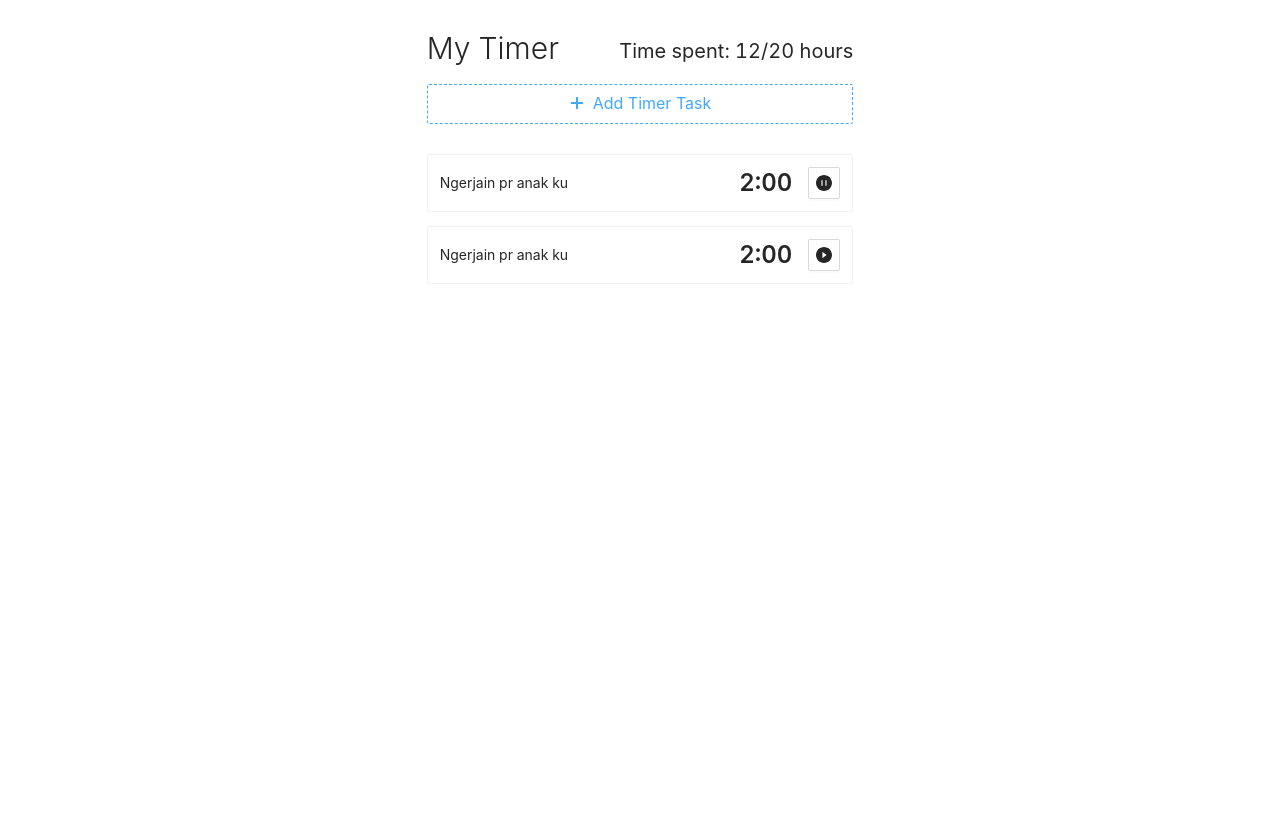
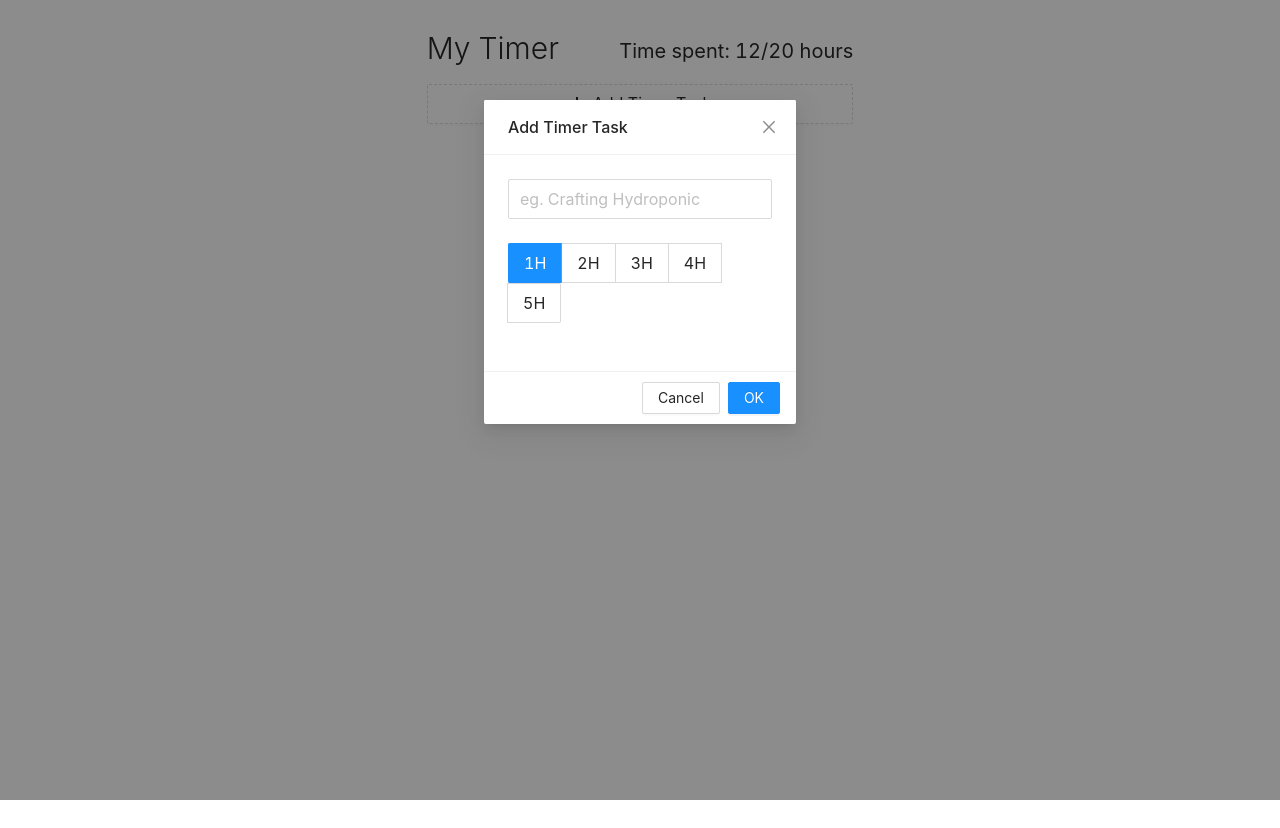
Before and after one commit to putrasurya/kaizen, a React (Create React App) app: page / in a window 1280 px wide. Both pictures are taken after a click on the button "Add Timer Task". Built offline with nearby package versions, Linux system fonts and the light colour scheme.

Commit message:
make timer works

```diff
--- a/src/App.js
+++ b/src/App.js
@@ -1,40 +1,31 @@
-import { Col, Row, Typography, Button, Card, Space } from 'antd';
-import { PauseCircleFilled, PlayCircleFilled, PlusOutlined } from '@ant-design/icons'
+import { Col, Row, Typography } from "antd";
+import useTask from "./hooks/useTask";
+import AddTask from "./components/AddTask";
+import TaskList from "./components/TaskList";
 
-const { Text, Title } = Typography;
+const { Title } = Typography;
 
 function App() {
+  const task = useTask();
+
   return (
     <>
       <Row className="margin-top-2">
         <Col offset={8} span={8}>
-          <Row justify='space-between' align='middle'>
-            <Col><Title level={2} style={{fontWeight: 300}}>My Timer</Title></Col>
-            <Col><Title level={4} style={{fontWeight: 400}}>Time spent: 12/20 hours</Title></Col>
+          <Row justify="space-between" align="middle">
+            <Col>
+              <Title level={2} style={{ fontWeight: 300 }}>
+                My Timer
+              </Title>
+            </Col>
+            <Col>
+              <Title level={4} style={{ fontWeight: 400 }}>
+                Time spent: 12/20 hours
+              </Title>
+            </Col>
           </Row>
-          <Button size="large" block={true} type='dashed' className='margin-bottom-1' icon={<PlusOutlined />}>Add Timer Task</Button>
-          <Card className='margin-top-1' size='small'>
-            <Row justify='space-between' align='middle'>
-              <Col>Ngerjain pr anak ku</Col>
-              <Col>
-                <Space align='center' size='middle'>
-                  <Title level={3} className='no-margin-important'>2:00</Title>
-                  <Button icon={<PauseCircleFilled />} />
-                </Space>
-              </Col>
-            </Row>
-          </Card>
-          <Card className='margin-top-1' size='small'>
-            <Row justify='space-between' align='middle'>
-              <Col>Ngerjain pr anak ku</Col>
-              <Col>
-                <Space align='center' size='middle'>
-                  <Title level={3} className='no-margin-important'>2:00</Title>
-                  <Button icon={<PlayCircleFilled />} />
-                </Space>
-              </Col>
-            </Row>
-          </Card>
+          <AddTask taskHook={task} />
+          <TaskList taskHook={task} />
         </Col>
       </Row>
     </>
--- /dev/null
+++ b/src/components/AddTask.js
@@ -0,0 +1,70 @@
+import { Button, Modal, Form, Input, Radio } from "antd";
+import { PlusOutlined } from "@ant-design/icons";
+import { useState } from "react";
+import { useForm } from "antd/lib/form/Form";
+
+const { Item } = Form;
+
+function AddTask({ taskHook }) {
+  const [show, setShow] = useState(false);
+  const [form] = useForm();
+
+  const timeOptions = [
+    { label: "1H", value: 60 },
+    { label: "2H", value: 120 },
+    { label: "3H", value: 180 },
+    { label: "4H", value: 240 },
+    { label: "5H", value: 300 },
+  ];
+
+  const addingTask = (values) => {
+    taskHook.addTask(values.title, values.minutes);
+    setShow(false);
+    form.resetFields();
+  };
+
+  return (
+    <>
+      <Button
+        size="large"
+        block={true}
+        type="dashed"
+        className="margin-bottom-1"
+        icon={<PlusOutlined />}
+        onClick={() => setShow(true)}
+      >
+        Add Timer Task
+      </Button>
+      <Modal
+        visible={show}
+        width={312}
+        title="Add Timer Task"
+        onCancel={() => {
+          setShow(false);
+          form.resetFields();
+        }}
+        onOk={() => form.submit()}
+      >
+        <Form
+          form={form}
+          size="large"
+          onFinish={addingTask}
+          initialValues={{ minutes: 60 }}
+        >
+          <Item name="title" required={true}>
+            <Input placeholder="eg. Crafting Hydroponic" />
+          </Item>
+          <Item name="minutes" required={true}>
+            <Radio.Group
+              options={timeOptions}
+              optionType="button"
+              buttonStyle="solid"
+            />
+          </Item>
+        </Form>
+      </Modal>
+    </>
+  );
+}
+
+export default AddTask;
--- /dev/null
+++ b/src/components/Countdown.js
@@ -0,0 +1,43 @@
+import { Typography, Space } from "antd";
+import { useEffect, useState, useRef } from "react";
+
+const { Title } = Typography;
+
+function Countdown({ taskHook, task }) {
+  const [hour, setHour] = useState(0);
+  const [minute, setMinute] = useState(0);
+  const [second, setSecond] = useState(59);
+
+  useEffect(() => {
+    const timeleft = task.minutes - task.minutesSpent;
+    setHour(Math.floor(timeleft / 60));
+    setMinute(String(timeleft % 60).padStart(2, "0"));
+  }, [task]);
+
+  useEffect(() => {
+    if (
+      (task.minutes <= task.minutesSpent && second <= 0) ||
+      false === task.play
+    ) {
+      return;
+    }
+    if (second <= 0) {
+      setSecond(59);
+      taskHook.oneMinuteSpent(task.id);
+    }
+    setTimeout(() => {
+      setSecond((sec) => --sec);
+    }, 1000);
+  }, [second, task, taskHook]);
+
+  return (
+    <Space>
+      <Title level={3} className="no-margin-important">
+        {hour}.{minute}
+        <small style={{ fontWeight: 300, fontSize: "0.7em" }}>.{second}</small>
+      </Title>
+    </Space>
+  );
+}
+
+export default Countdown;
--- /dev/null
+++ b/src/components/TaskList.js
@@ -0,0 +1,42 @@
+import { PauseCircleFilled, PlayCircleFilled } from "@ant-design/icons";
+import { Button, Card, Col, Row, Space } from "antd";
+import Countdown from "./Countdown";
+
+function TaskList({ taskHook }) {
+  const buttonIcon = (task) => {
+    return task.play ? <PauseCircleFilled /> : <PlayCircleFilled />;
+  };
+
+  const toggleState = (task) => {
+    if (task.play) {
+      taskHook.pauseTask(task.id);
+      return;
+    }
+    taskHook.playTask(task.id);
+  };
+
+  const rendering = () => {
+    return taskHook.tasks.map((task) => {
+      return (
+        <Card className="margin-top-1" size="small">
+          <Row justify="space-between" align="middle">
+            <Col>{task.title}</Col>
+            <Col>
+              <Space align="center" size="middle">
+                <Countdown taskHook={taskHook} task={task} />
+                <Button
+                  icon={buttonIcon(task)}
+                  onClick={() => toggleState(task)}
+                />
+              </Space>
+            </Col>
+          </Row>
+        </Card>
+      );
+    });
+  };
+
+  return <>{rendering()}</>;
+}
+
+export default TaskList;
--- /dev/null
+++ b/src/hooks/useTask.js
@@ -0,0 +1,59 @@
+import { useState } from "react";
+
+function useTask() {
+  const [tasks, setTasks] = useState([]);
+
+  const addTask = (title, minutes, minutesSpent = 0, play = false) => {
+    const task = {
+      id: new Date().getTime(),
+      title,
+      minutes,
+      minutesSpent,
+      play,
+    };
+    setTasks([task, ...tasks]);
+  };
+
+  const playTask = (id) => {
+    const updateTasks = tasks.map((task) => {
+      if (task.id !== id) return task;
+      return {
+        ...task,
+        play: true,
+      };
+    });
+    setTasks(updateTasks);
+  };
+
+  const pauseTask = (id) => {
+    const updateTasks = tasks.map((task) => {
+      if (task.id !== id) return task;
+      return {
+        ...task,
+        play: false,
+      };
+    });
+    setTasks(updateTasks);
+  };
+
+  const oneMinuteSpent = (id) => {
+    const updateTasks = tasks.map((task) => {
+      if (task.id !== id) return task;
+      return {
+        ...task,
+        minutesSpent: ++task.minutesSpent,
+      };
+    });
+    setTasks(updateTasks);
+  };
+
+  return {
+    tasks,
+    addTask,
+    playTask,
+    pauseTask,
+    oneMinuteSpent,
+  };
+}
+
+export default useTask;
```
